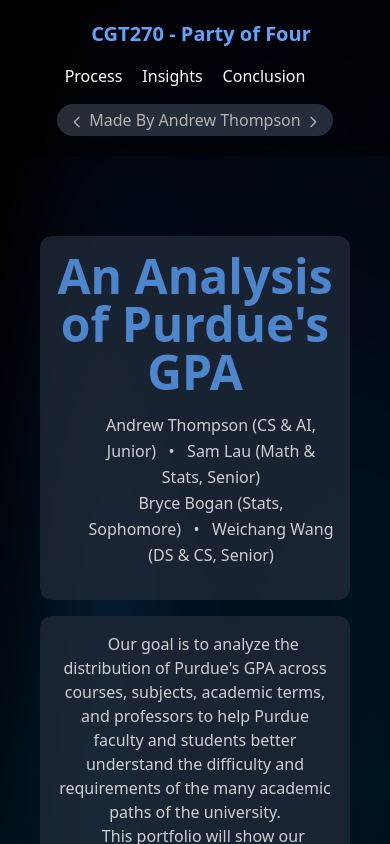
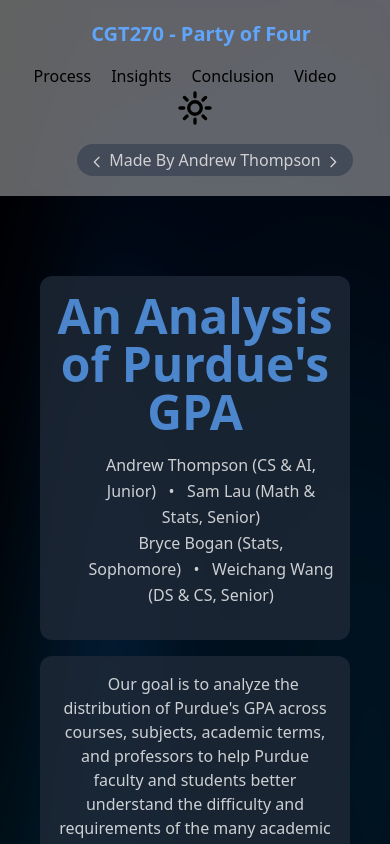
Before and after one commit to Andrewtho5942/PartyOfFour-Web-Portfolio, a React (Create React App) app: page / in a window 390 px wide. Shown: the top 844 px of the page. Built offline with nearby package versions, Linux system fonts and the light colour scheme.

Commit message:
Added light mode vs dark mode toggle button

```diff
--- a/src/App.js
+++ b/src/App.js
@@ -1,5 +1,5 @@
 import React from "react";
-
+import {useState, useEffect} from "react"
 import About from "./components/About";
 
 import Navbar from "./components/Navbar"
@@ -8,15 +8,31 @@
 import Conclusion from "./components/Conclusion"
 
 export default function App() {
+
+  const getMode = () => {
+    return JSON.parse(localStorage.getItem("mode")) || false
+  }
+
+  const [mode, setMode] = useState(getMode);
+
+  const changeMode = () => { setMode(!mode); }
+
+  useEffect(() => {
+    localStorage.setItem("mode", JSON.stringify(mode))
+  }, [mode])
+
   return (
-    <main className = "bg-purp text-white">
-      <Navbar />
-      <About />
-      <Process />
-      <div className="h-40">
+    <main>
+      <div className = {mode ? "dark" : ""}>
+        <div className = "bg-darkbg overscroll-none">
+          <Navbar darkMode={mode} changeTheme={changeMode} />
+          <About />
+          <Process />
+          <div className="h-40"> </div>
+          <Insights />
+          <Conclusion />
+        </div>
       </div>
-      <Insights />
-      <Conclusion />
     </main>
   );
 }
--- a/src/components/About.js
+++ b/src/components/About.js
@@ -23,9 +23,9 @@
             &nbsp;&nbsp;&nbsp;&nbsp;This portfolio will show our group's many visualizations, insights, and our methods through the entire data visualization process.
           </div>
         </div>
-        <div className="rounded-3xl overflow-hidden lg:w-7/12  md:w-1/2 w-5/6 " >
+        <div className=" overflow-hidden lg:w-7/12  md:w-1/2 w-5/6" >
           <img
-            className="object-cover object-center rounded w-full"
+            className="outline-main rounded-3xl bg-blend-soft-light"
             alt="visualization"
             src="./visualization_example.png"
           />
--- a/src/components/Conclusion.js
+++ b/src/components/Conclusion.js
@@ -13,13 +13,13 @@
           <h1 className="sm:text-4xl text-3xl font-semibold title-font text-highlight mb-4">
             Conclusion
           </h1>
-          <p className="text-base leading-relaxed xl:w-2/4 lg:w-3/4 mx-auto">
+          <p className="text-base leading-relaxed xl:w-2/4 lg:w-3/4 mx-auto dark:text-white text-black">
             In conclusion, this project isn't actually done yet so this is just a placeholder for
             the conclusion we will draw when the rest of this project is finished. Thanks for reading
             this though!
           </p>
         </div>
-        <div className="h-96">
+        <div className="h-64">
 
         </div>
 
--- a/src/components/Insights.js
+++ b/src/components/Insights.js
@@ -26,7 +26,7 @@
 
 return (
 <section id="insights" className="blur-lg text-gray-400 bg-back body-font">
-      <div className="container px-5 py-10 mx-auto text-center bg-gray-900 lg:px-40 lg:w-3/4 ">
+      <div className="container px-5 py-10 mx-auto text-center bg-gray-900 lg:px-40 lg:w-3/4 rounded-3xl">
         <div className="flex flex-col w-full mb-10">
           <ChartBarIcon className="mx-auto inline-block w-10 mb-4 text-white fill-current" />
           <h1 className="sm:text-4xl text-3xl font-semibold title-font mb-4 text-highlight">
--- a/src/components/Navbar.js
+++ b/src/components/Navbar.js
@@ -2,10 +2,25 @@
 import { ChevronRightIcon } from "@heroicons/react/outline";
 import React from "react";
 
-export default function Navbar() {
+export default function Navbar({darkMode, changeTheme}) {
 
+   // Button that enables/disables darkmode across pages.
+   const ChangeThemeButton = () => {
+       return (
+           <button type="button" onClick={changeTheme}>
+               {darkMode === false
+                   ? <svg xmlns="http://www.w3.org/2000/svg" fill="none" viewBox="0 0 24 24" stroke-width="2" stroke="black" class="w-10 h-10">
+                   <path stroke-linecap="round" stroke-linejoin="round" d="M12 3v2.25m6.364.386l-1.591 1.591M21 12h-2.25m-.386 6.364l-1.591-1.591M12 18.75V21m-4.773-4.227l-1.591 1.591M5.25 12H3m4.227-4.773L5.636 5.636M15.75 12a3.75 3.75 0 11-7.5 0 3.75 3.75 0 017.5 0z" />
+                   </svg>
+                   : <svg xmlns="http://www.w3.org/2000/svg" fill="none" viewBox="0 0 24 24" stroke-width="2" stroke="white" class="w-8 h-8">
+                   <path stroke-linecap="round" stroke-linejoin="round" d="M21.752 15.002A9.718 9.718 0 0118 15.75c-5.385 0-9.75-4.365-9.75-9.75 0-1.33.266-2.597.748-3.752A9.753 9.753 0 003 11.25C3 16.635 7.365 21 12.75 21a9.753 9.753 0 009.002-5.998z" />
+                 </svg>
+                 }
+           </button>
+       )
+   }
     return (
-        <header className="backdrop-filter backdrop-blur-md bg-opacity-40 bg-black md:sticky top-0 z-10 ">
+        <header className="backdrop-filter backdrop-blur-md bg-opacity-40 dark:bg-black bg-gray-100 md:sticky top-0 z-10 ">
           <div className="container mx-auto flex flex-wrap p-5 flex-col md:flex-row items-center">
             <a className="title-font font-medium mb-4 md:mb-0">
 
@@ -13,7 +28,7 @@
                 CGT270 - Party of Four
               </a>
             </a>
-            <nav className="md:mr-auto md:ml-4 md:py-1 md:pl-4 text-white md:border-l md:border-gray-700	flex flex-wrap items-center text-base justify-center">
+            <nav className="md:mr-auto md:ml-4 md:py-1 md:pl-4 dark:text-white text-black md:border-l md:border-gray-700	flex flex-wrap items-center text-base justify-center">
               <a href="#process" className="mr-5 hover:text-highlight">
                 Process
               </a>
@@ -23,9 +38,13 @@
               <a href="#conclusion" className="mr-5 hover:text-highlight">
                 Conclusion
               </a>
+              <a href="#conclusion" className="mr-5 md:border-l md:py-1 md:border-gray-700 md:pl-4  hover:text-highlight">
+                Video
+              </a>
             </nav>
+                    <ChangeThemeButton className="text-3xl" />
             <a
-              className="inline-flex items-center text-white bg-gray-700 opacity-70 border-0 py-1 px-3 focus:outline-none rounded-3xl text-base mt-4 md:mt-0">
+              className="inline-flex items-center text-white bg-gray-700 opacity-70 border-0 py-1 px-3 focus:outline-none rounded-3xl text-base mt-4 ml-10 md:mt-0">
               <ChevronLeftIcon className="w-4 h-4 mr-1 mt-1" />
               Made By Andrew Thompson
               <ChevronRightIcon className="w-4 h-4 ml-1 mt-1" />
@@ -33,4 +52,5 @@
           </div>
         </header>
     );
+
 }
--- a/src/components/Process.js
+++ b/src/components/Process.js
@@ -33,7 +33,7 @@
 
 return (
 <section id="process" className="blur-lg text-gray-200 bg-back body-font">
-      <div className="container px-5 py-10 mx-auto text-center lg:px-40 lg:w-3/4 bg-gray-900">
+      <div className="container px-5 py-10 mx-auto text-center lg:px-40 lg:w-3/4 bg-gray-900 rounded-3xl">
         <div className="flex flex-col w-full mb-10">
           <ClipboardListIcon className="mx-auto inline-block w-10 mb-4  text-white fill-current" />
           <h1 className="sm:text-4xl text-3xl font-medium title-font mb-4 text-highlight">
--- a/tailwind.config.js
+++ b/tailwind.config.js
@@ -1,12 +1,12 @@
 
 module.exports = {
+  darkMode: 'class',
   content: ['./src/**/*.{js,jsx,ts,tsx}', './public/index.html'],
-  darkMode: false, // or 'media' or 'class'
   theme: {
     extend:{
       colors:{
         back: {
-          DEFAULT: '#0c132a'
+          DEFAULT: '#000e1e'
         },
         highlight: {
             DEFAULT: '#60a5fa',
@@ -20,7 +20,7 @@
 
       },
       backgroundImage: {
-        'purp': "url('/bg-darkened.png')"
+        'darkbg': "url('/bg-darkened.png')"
       },
     },
     safelist: ['animate-[fade-in-up_3s_ease-in-out]']
```
